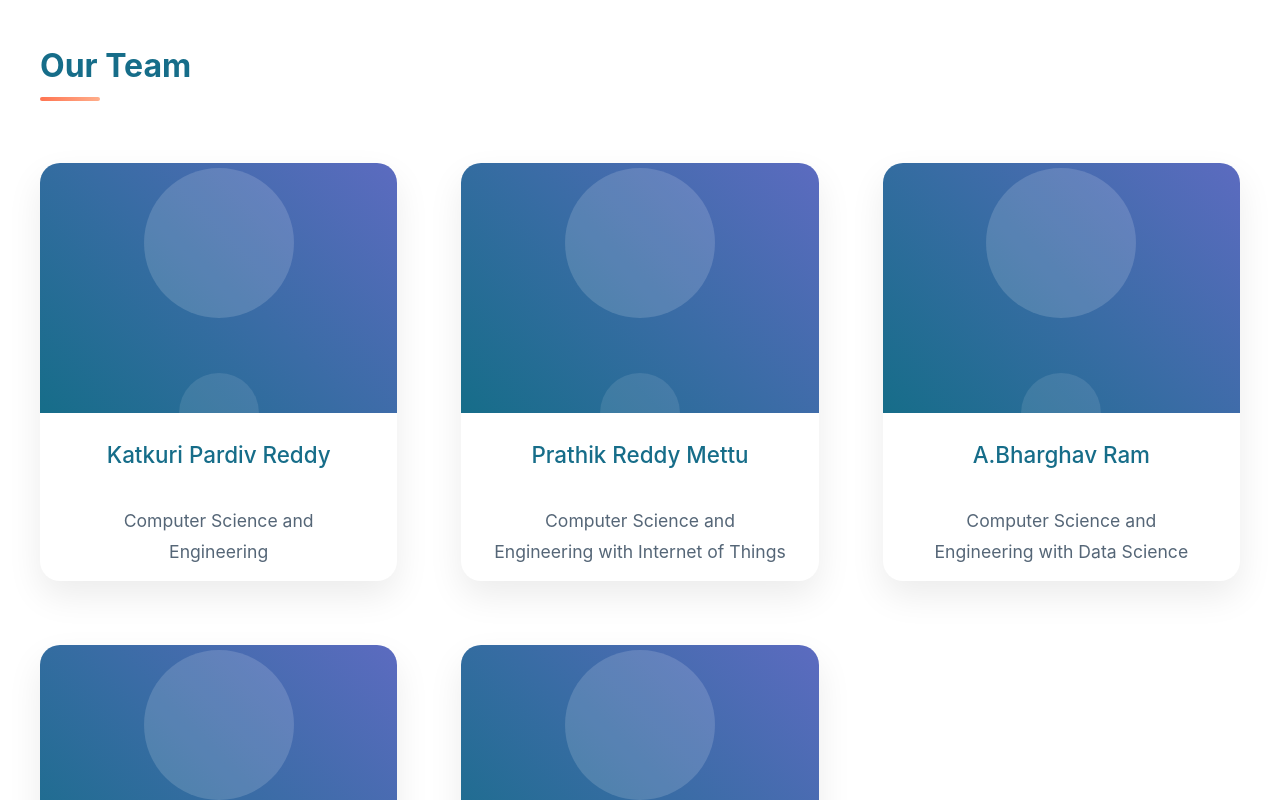
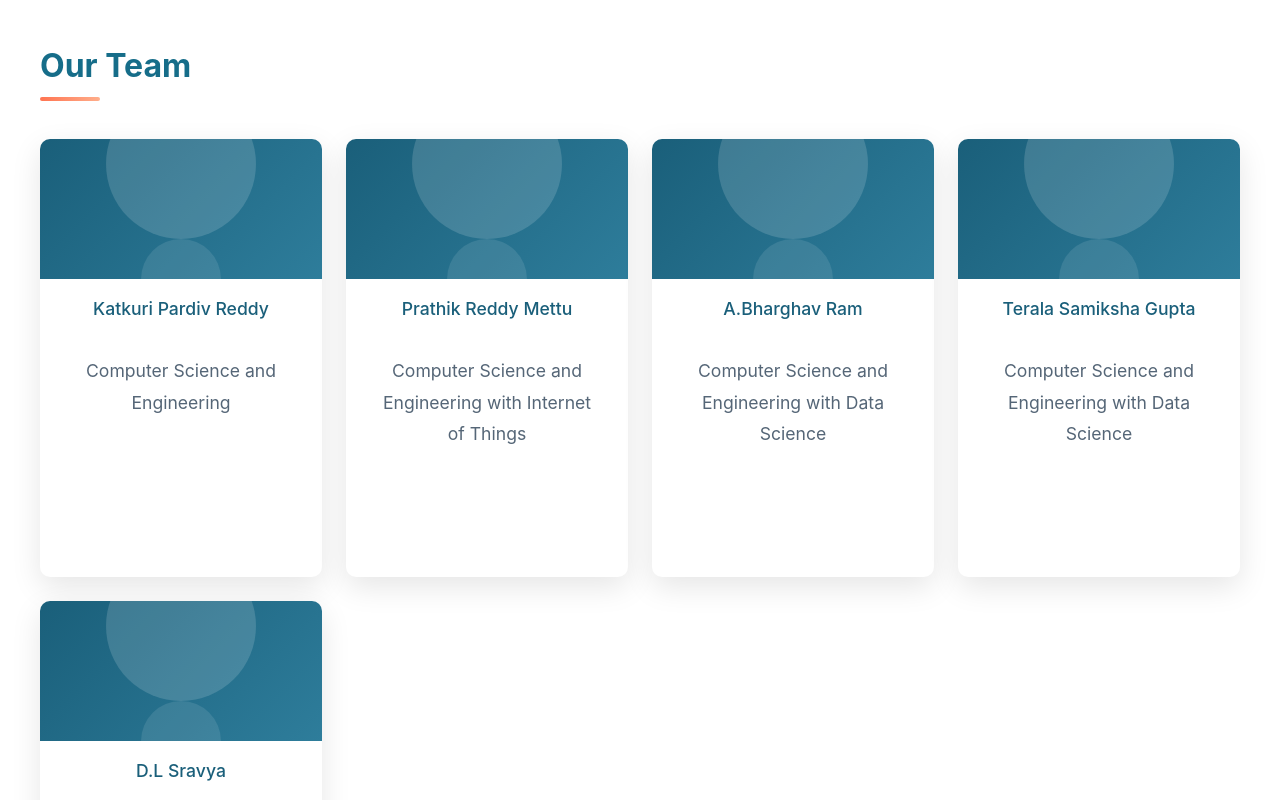
Before and after one commit to prathikreddy19/Transpolymer-PS, a React (Create React App) app in the folder Transpolymer-PS/frontend/: page /about in a window 1280 px wide. Shown: the part 1140-1940 px from the top of the page. Built offline with nearby package versions, Linux system fonts and the light colour scheme.

Commit message:
Update landingpage.css

```diff
--- a/Transpolymer-PS/frontend/src/components/landingpage.css
+++ b/Transpolymer-PS/frontend/src/components/landingpage.css
@@ -1251,3 +1251,30 @@
 .profile-menu .profile-action {
   background-color: #ee6c4d;  /* was blue, now your orange */
 }
+.about-section .team-members {
+  display: grid;
+  grid-template-columns: repeat(auto-fit, minmax(240px, 1fr));
+  gap: 1.5rem;
+  margin-top: 1rem;
+}
+
+.team-member {
+  background: #fff;
+  border-radius: 10px;
+  box-shadow: var(--shadow);
+  overflow: hidden;
+  text-align: center;
+}
+
+.team-member .member-photo {
+  width: 100%;
+  height: 140px;               /* fixed photo area */
+  background: linear-gradient(135deg, var(--primary), var(--primary-light));
+}
+
+/* text styling */
+.team-member h4 {
+  margin: 1rem 0 0.25rem;
+  font-size: 1.1rem;
+  color: var(--primary);
+}
```
